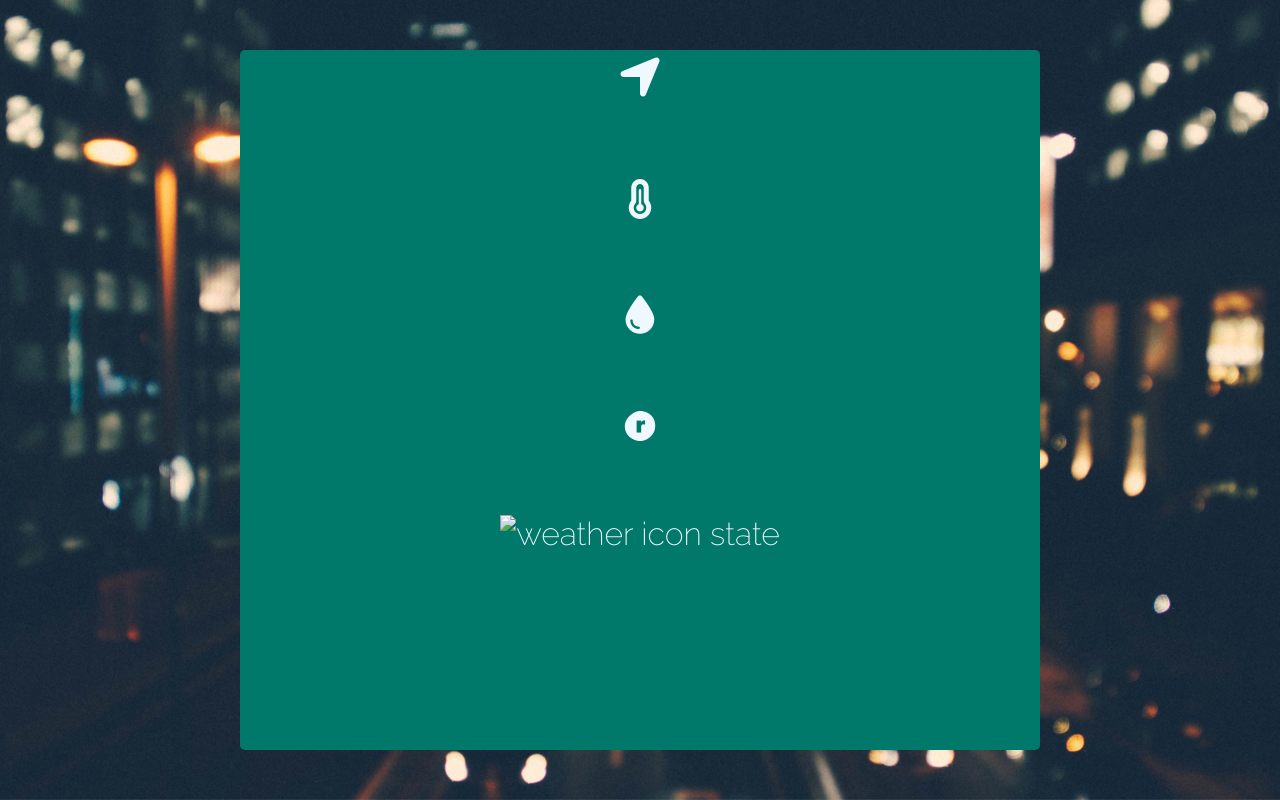
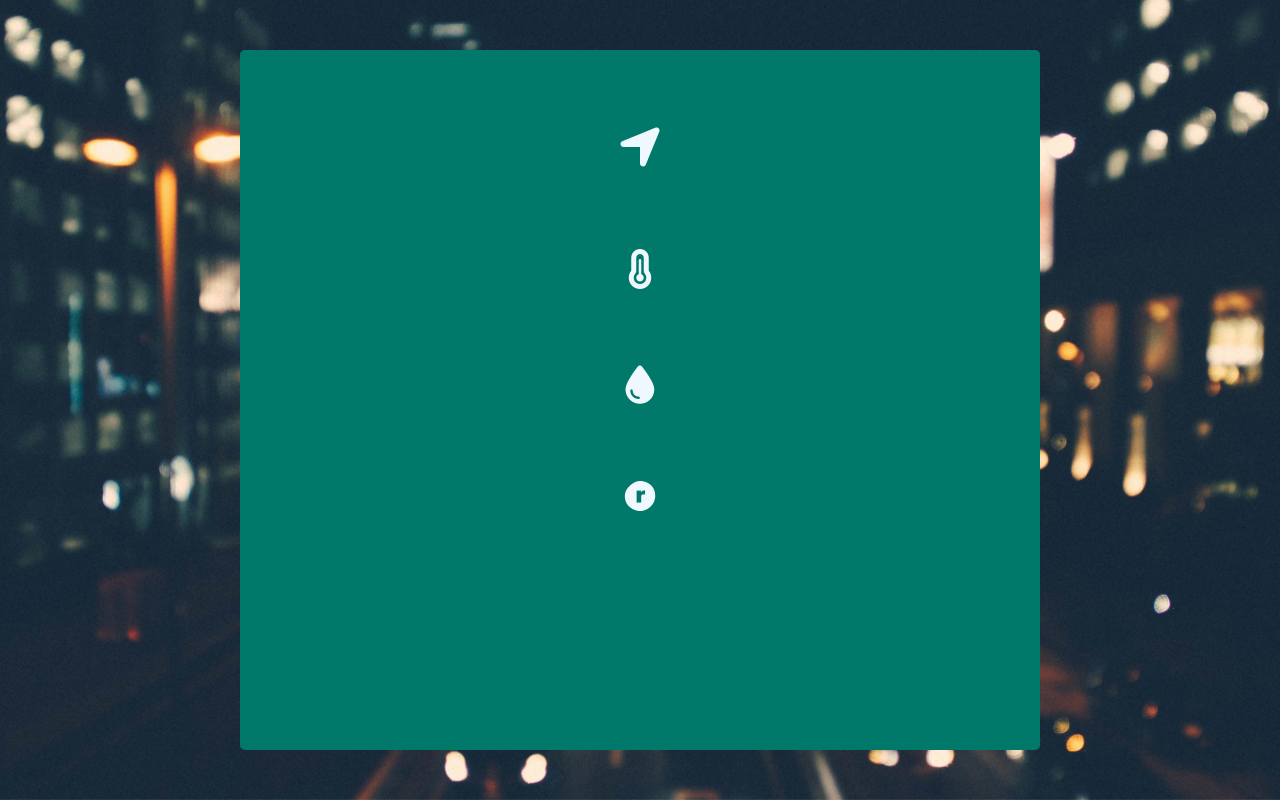
Before and after one commit to SlitiBrahim/JsWeather, a plain HTML site: page index.html in a window 1280 px wide. Drawn offline with Linux system fonts and the light colour scheme.

```diff
--- a/index.html
+++ b/index.html
@@ -32,8 +32,7 @@
         </div>
 
         <div id="description">
-          <!-- <i class="fa fa-location-arrow" aria-hidden="true"></i> -->
-          <img id="weather-icon" src="" alt="weather icon state">
+          <img id="weather-icon" src="" alt="">
           <span></span>
         </div>
 
--- a/style.css
+++ b/style.css
@@ -59,6 +59,10 @@ html, body {
   text-align: center;
 }
 
+.content #city {
+  margin-top: 70px;
+}
+
 .wrap > .content > #content-title {
   font-family: Raleway, sans-serif;
   color: #455A64;
--- a/weather.js
+++ b/weather.js
@@ -1,5 +1,5 @@
 function displayResult(result) {
-  console.log(result);
+  // console.log(result);
   document.querySelector('#city > span').innerText = result.name;
   document.querySelector('#temperature > span').innerText = "Actuellement: " + Math.round(result.main.temp) + 'C°' + " - Min: " + result.main.temp_min + " C°" + " - Max: " + result.main.temp_max + " C°";
   document.querySelector("#temperature-details > span").innerText = "Pression: " + result.main.pressure + " pHa" + " - Humidité: " + result.main.humidity + " %.";
@@ -11,13 +11,11 @@ function displayResult(result) {
 navigator.geolocation.getCurrentPosition(success, error);
 
 function success(pos) {
-  console.log(pos);
+  // console.log(pos);
 
   window.fetch("http://api.openweathermap.org/data/2.5/weather?lat="+pos.coords.latitude+"&lon="+pos.coords.longitude+"&lang=fr&units=metric&appid=4d3796cbe39343750eedff5503a475c2")
     .then(res => res.json())
     .then(resJson => displayResult(resJson))
-
-
 }
 
 function error() {
```
Also changed, not shown: 1 other file.
